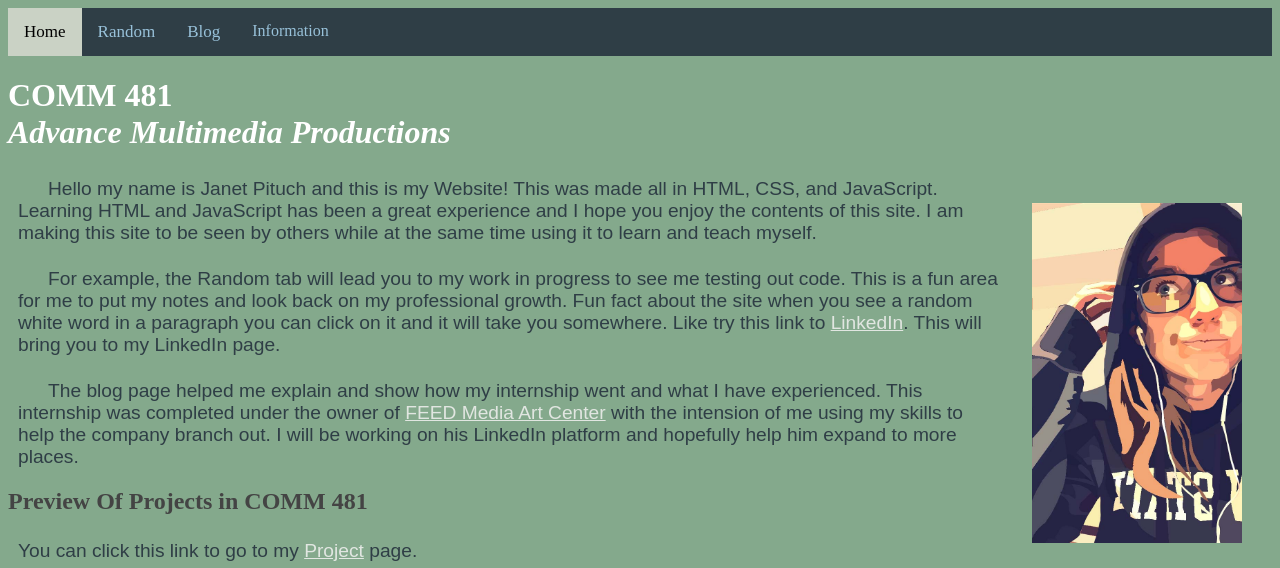
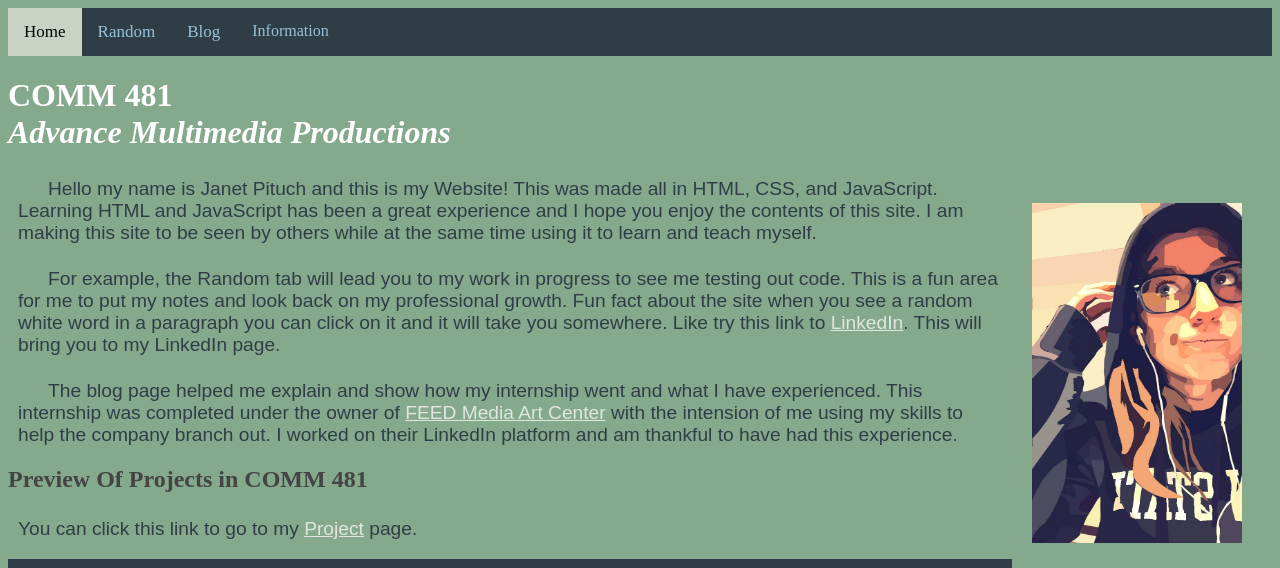
Before and after one commit to Janman813/JEP, a plain HTML site: page docs/index.html in a window 1280 px wide. Shown: the top 568 px of the page. Drawn offline with Linux system fonts and the light colour scheme; some icons are missing.

Commit message:
added a .ico link

```diff
--- a/docs/index.html
+++ b/docs/index.html
@@ -2,6 +2,7 @@
 <html>
     <head>
         <link rel="stylesheet" href="CSSwebsite.css" />
+        <link rel="icon" type="image/x-icon" href="Images/logo.ico">
         <title>Main</title>
     </head>
     <body>
@@ -36,8 +37,8 @@
         <p class="indent">The blog page helped me explain and show how my internship went and what I
             have experienced. This internship was completed under the owner of <a
                 href="https://feed.art/" target="blank">FEED Media Art Center</a> with the intension
-            of me using my skills to help the company branch out. I will be working on his LinkedIn
-            platform and hopefully help him expand to more places.</p>
+            of me using my skills to help the company branch out. I worked on their LinkedIn
+            platform and am thankful to have had this experience.</p>
         <h2>Preview Of Projects in COMM 481</h2>
         <p>You can click this link to go to my <a href="projects.html">Project</a> page.</p>
         <table border="10ß">
```
Also changed, not shown: docs/CodeTesterPage.html (+1 -0 lines), docs/about.html (+1 -0 lines), docs/blog.html (+1 -0 lines), docs/jobDescription.html (+1 -0 lines), docs/projects.html (+1 -0 lines), docs/Images/logo.ico (added), 1 other file.
